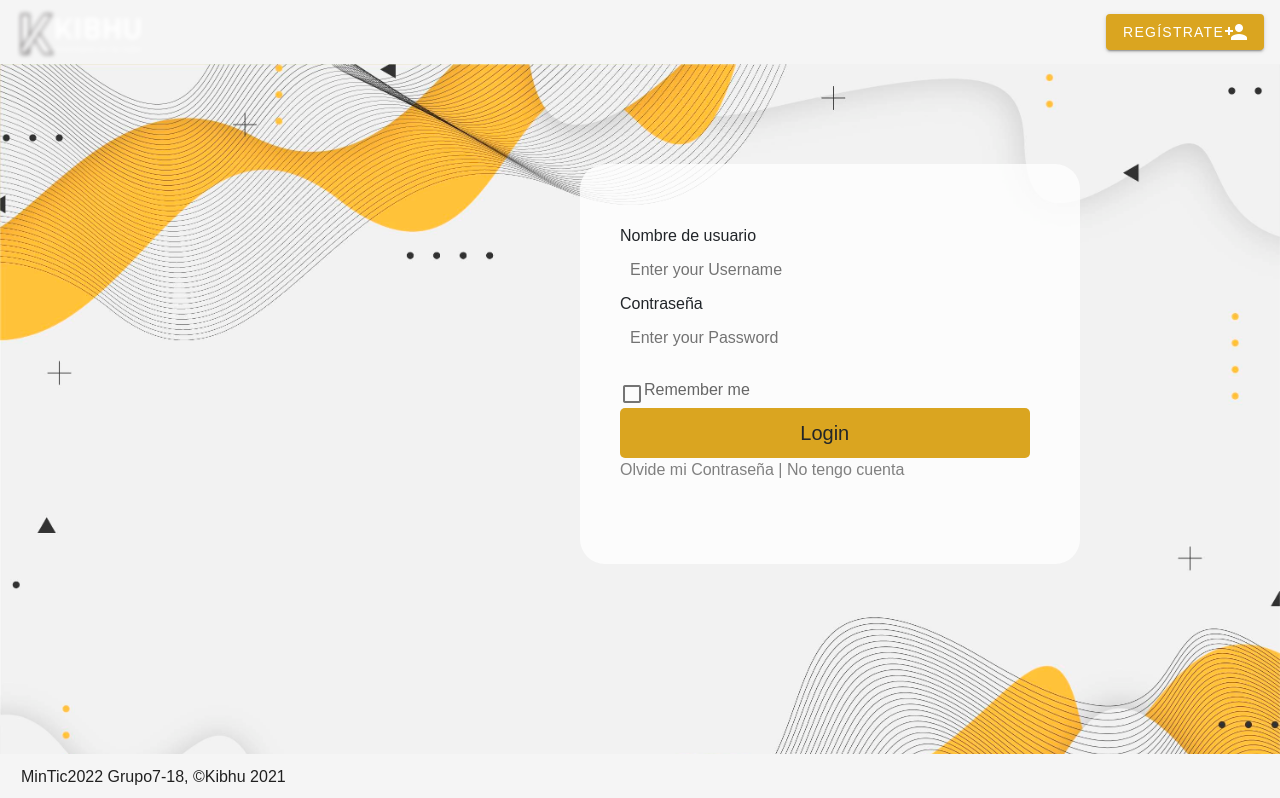
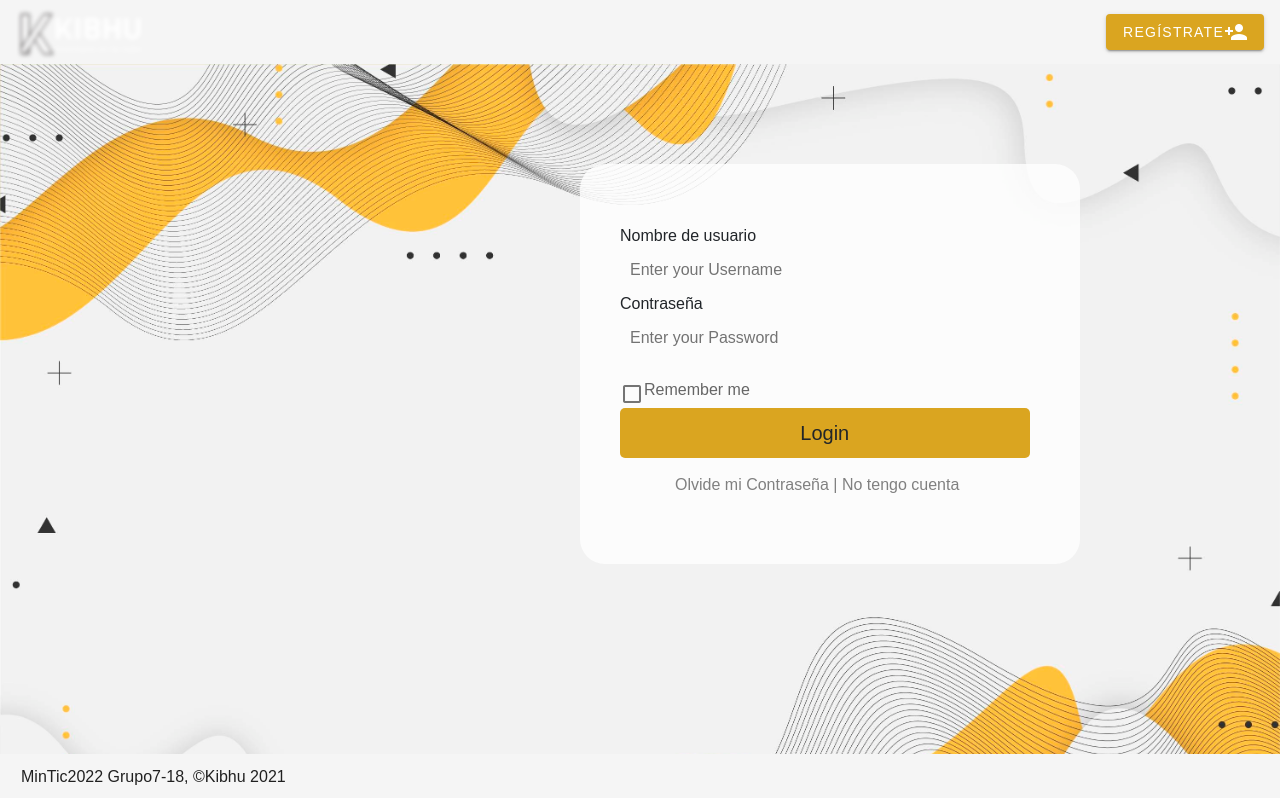
Before and after one commit to Acosticahub/VueGrupo7-18, a Vue app in the folder Frontend/kibhu/: page / in a window 1280 px wide. Shown: the top 798 px of the page. Built offline with nearby package versions, Linux system fonts and the light colour scheme.

Commit message:
mas ajustes para que se vea bonito haha

```diff
--- a/Frontend/kibhu/src/components/Web/LoginHome.vue
+++ b/Frontend/kibhu/src/components/Web/LoginHome.vue
@@ -16,7 +16,7 @@
 
       <router-link to="/appkibhu" type="submit" value="Login" class="button" >Login</router-link>
 
-      <div id="configcuenta">
+      <div class="configcuenta" >
         <a href="" style="text-decoration:none; color:gray; ">Olvide mi Contraseña | </a>
         <a href="" style="text-decoration:none; color:gray; ">No tengo cuenta</a>
       </div>
@@ -27,7 +27,10 @@
 </script>
 
 <style>
-
+.configcuenta{
+  margin-left: 55px;
+  margin-top: 15px;
+}
 .contenedor {
   width: 400px;
   padding: 60px;
```
